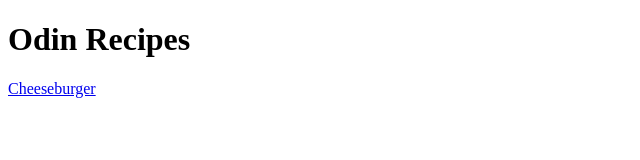
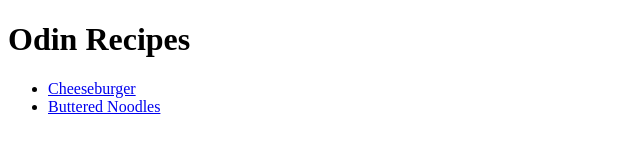
Before and after one commit to valastra/odin-recipes, a plain HTML site: page index.html in a window 1280 px wide. Shown: the whole page, without its empty margins (0-640 px from the left). Drawn offline with Linux system fonts and the light colour scheme.

Commit message:
clean up

```diff
--- a/index.html
+++ b/index.html
@@ -8,6 +8,9 @@
 </head>
 <body>
     <h1> Odin Recipes</h1>
-    <a href="recipes/cheeseburger.html">Cheeseburger</a>
+    <ul>
+        <li><a href="recipes/cheeseburger.html">Cheeseburger</a></li>
+        <li><a href="recipes/pasta.html">Buttered Noodles</a> </li>
+    </ul>
 </body>
 </html>
```
Also changed, not shown: images/pasta.jpg (added), 2 other files.
